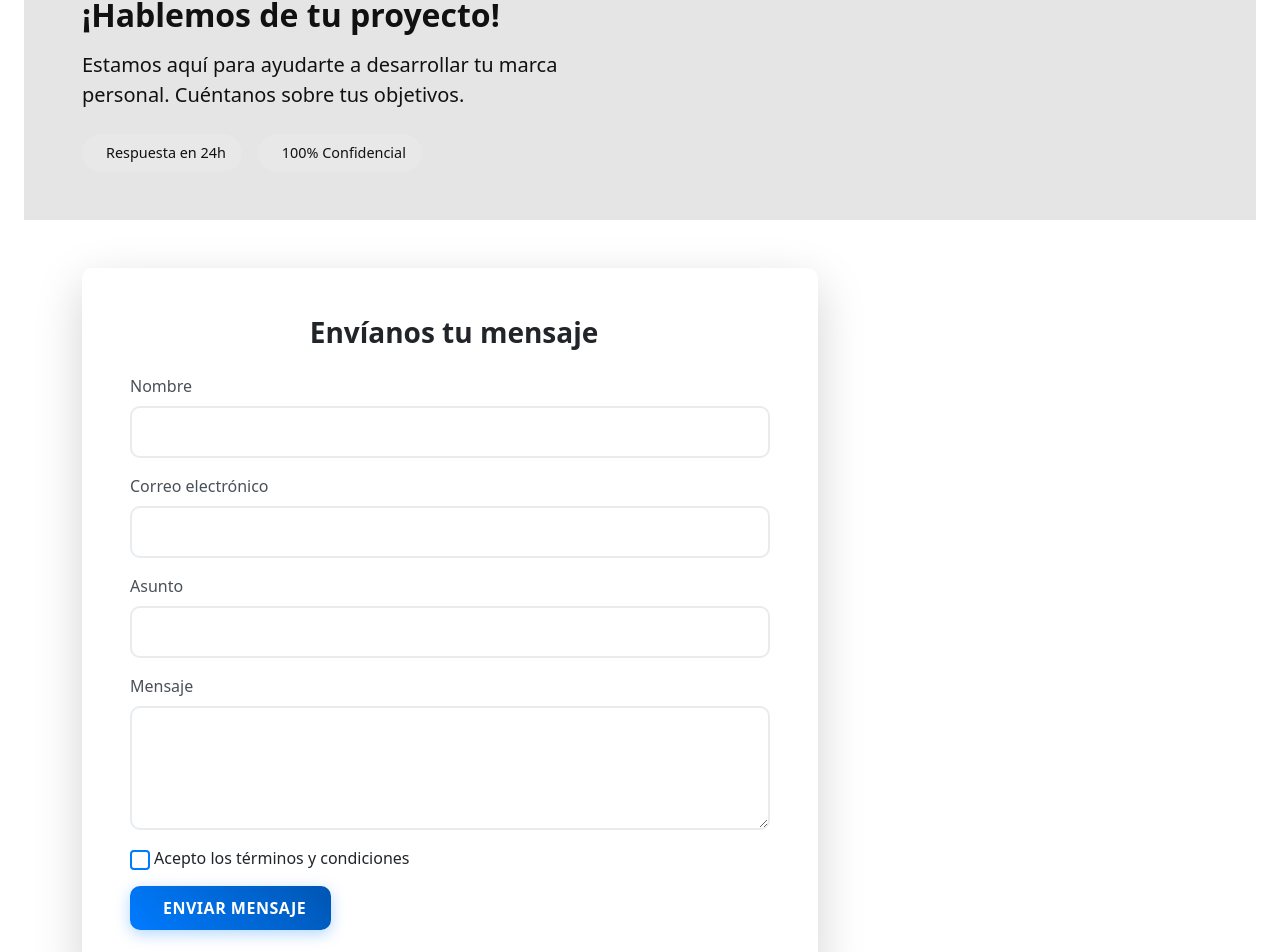
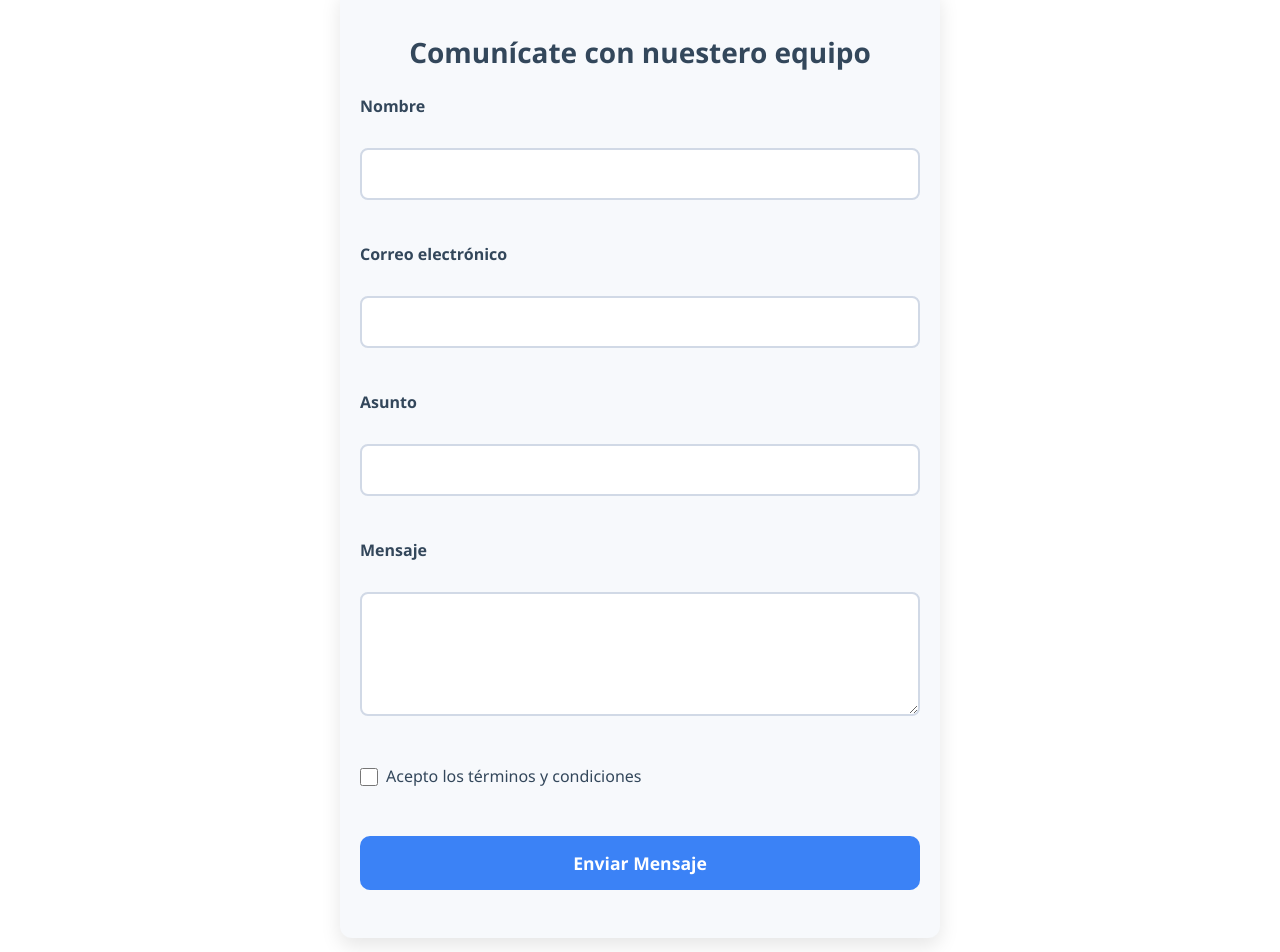
Before and after one commit to cristiancoll321/ProyectoWebAngular, an Angular app in the folder ProyectoAngular/: page /contacto in a window 1280 px wide. Shown: the part 128-1080 px from the top of the page. Built offline with nearby package versions, Linux system fonts and the light colour scheme.

Commit message:
Se corrigio el form

```diff
--- a/ProyectoAngular/src/app/contacto/contacto.component.css
+++ b/ProyectoAngular/src/app/contacto/contacto.component.css
@@ -1,277 +1,104 @@
-/* Hero Section Contacto */
-.contact-hero {
-background: linear-gradient(135deg, #4285f4 0%, #0056b3 100%);
-position: relative;
-overflow: hidden;
-color: #111 !important; /* Cambia el texto a negro */
+/* Estilos básicos para el contenedor */
+.container {
+max-width: 600px;
+margin: 40px auto;
+padding: 20px;
+font-family: 'Segoe UI', Tahoma, Geneva, Verdana, sans-serif;
+background: #f7f9fc;
+border-radius: 12px;
+box-shadow: 0 8px 20px rgba(0,0,0,0.1);
 }
 
-.contact-hero::before {
-content: '';
-position: absolute;
-top: 0;
-left: 0;
-right: 0;
-bottom: 0;
-background: rgba(0, 0, 0, 0.1);
+/* Título */
+h3 {
+text-align: center;
+color: #33475b;
+margin-bottom: 30px;
 }
 
-.contact-hero .container {
-position: relative;
-z-index: 2;
+/* Labels */
+label {
+display: block;
+margin-bottom: 6px;
+font-weight: 600;
+color: #33475b;
 }
 
-.contact-hero h1,
-.contact-hero .lead,
-.contact-hero p,
-.contact-hero .fw-bold {
-color: #111 !important; /* Asegura que los títulos y textos sean negros */
+/* Inputs y textarea */
+input[type="text"],
+input[type="email"],
+textarea {
+width: 100%;
+padding: 12px 15px;
+border: 2px solid #d1d9e6;
+border-radius: 8px;
+font-size: 1rem;
+color: #344054;
+transition: border-color 0.3s ease;
 }
 
-.contact-info-item {
-background: rgba(255, 255, 255, 0.1);
-padding: 8px 16px;
-border-radius: 20px;
-font-size: 0.9rem;
+input[type="text"]:focus,
+input[type="email"]:focus,
+textarea:focus {
+outline: none;
+border-color: #3b82f6;
+box-shadow: 0 0 8px rgba(59, 130, 246, 0.3);
 }
 
-/* Formulario mejorado */
-.form-control, .form-select {
-border: 2px solid #e9ecef;
-border-radius: 10px;
-transition: all 0.3s ease;
-padding: 12px 16px;
+/* Checkbox y label alineados */
+input[type="checkbox"] {
+width: 18px;
+height: 18px;
+margin-right: 8px;
+vertical-align: middle;
 }
 
-.form-control:focus, .form-select:focus {
-border-color: #007bff;
-box-shadow: 0 0 0 0.2rem rgba(0, 123, 255, 0.25);
+label[for="aceptaTerminos"] {
+display: inline-block;
+font-weight: 500;
+color: #33475b;
 }
 
-.form-control-lg, .form-select-lg {
-padding: 16px 20px;
-font-size: 1.1rem;
+/* Mensajes de error */
+div[style*="color:red"] {
+margin-top: 4px;
+font-size: 0.85rem;
+font-style: italic;
 }
 
-.form-label {
-color: #495057;
-margin-bottom: 8px;
+/* Botón */
+button {
+display: block;
+width: 100%;
+padding: 14px 0;
+background-color: #3b82f6;
+border: none;
+border-radius: 10px;
+color: white;
+font-weight: 700;
+font-size: 1.1rem;
+cursor: pointer;
+transition: background-color 0.3s ease;
 }
 
-/* Validaciones */
-.form-control.is-invalid, .form-select.is-invalid {
-border-color: #dc3545;
+button:disabled {
+background-color: #98b7f1;
+cursor: not-allowed;
 }
 
-.form-control.is-invalid:focus, .form-select.is-invalid:focus {
-box-shadow: 0 0 0 0.2rem rgba(220, 53, 69, 0.25);
+button:hover:not(:disabled) {
+background-color: #2563eb;
 }
 
-.invalid-feedback {
-display: block;
-color: #dc3545;
-font-size: 0.875rem;
-margin-top: 5px;
+/* Mensaje de éxito */
+p[style*="color: green"] {
+text-align: center;
+font-weight: 600;
+margin-top: 25px;
+color: #22c55e !important;
 }
 
-/* Checkbox personalizado */
-.form-check-input {
-width: 1.25rem;
-height: 1.25rem;
-border: 2px solid #007bff;
+/* Espaciados */
+div {
+margin-bottom: 18px;
 }
-
-.form-check-input:checked {
-background-color: #007bff;
-border-color: #007bff;
-}
-
-/* Botones mejorados */
-.btn-primary {
-background: linear-gradient(45deg, #007bff, #0056b3);
-border: none;
-border-radius: 10px;
-font-weight: 600;
-text-transform: uppercase;
-letter-spacing: 0.5px;
-transition: all 0.3s ease;
-box-shadow: 0 4px 15px rgba(0, 123, 255, 0.3);
-}
-
-.btn-primary:hover:not(:disabled) {
-transform: translateY(-2px);
-box-shadow: 0 6px 20px rgba(0, 123, 255, 0.4);
-}
-
-.btn-primary:disabled {
-opacity: 0.7;
-transform: none;
-box-shadow: none;
-}
-
-/* Información de contacto */
-.contact-info .card {
-transition: all 0.3s ease;
-}
-
-.contact-info .card:hover {
-transform: translateY(-5px);
-box-shadow: 0 10px 25px rgba(0, 0, 0, 0.1);
-}
-
-.contact-item {
-padding: 10px 0;
-border-bottom: 1px solid #f8f9fa;
-}
-
-.contact-item:last-child {
-border-bottom: none;
-}
-
-.schedule-item {
-padding: 5px 0;
-}
-
-/* Redes sociales */
-.social-links {
-display: flex;
-justify-content: center;
-gap: 15px;
-}
-
-.social-link {
-display: flex;
-align-items: center;
-justify-content: center;
-width: 45px;
-height: 45px;
-background: linear-gradient(45deg, #007bff, #0056b3);
-color: white;
-text-decoration: none;
-border-radius: 50%;
-transition: all 0.3s ease;
-font-size: 1.2rem;
-}
-
-.social-link:hover {
-transform: translateY(-3px) scale(1.1);
-color: white;
-box-shadow: 0 5px 15px rgba(0, 123, 255, 0.4);
-}
-
-/* Alertas personalizadas */
-.alert {
-border: none;
-border-radius: 10px;
-font-weight: 500;
-margin-bottom: 2rem;
-}
-
-.alert-success {
-background: linear-gradient(45deg, #28a745, #20c997);
-color: white;
-}
-
-.alert-danger {
-background: linear-gradient(45deg, #dc3545, #fd7e14);
-color: white;
-}
-
-/* FAQ Cards */
-.bg-light .card {
-transition: all 0.3s ease;
-}
-
-.bg-light .card:hover {
-transform: translateY(-5px);
-box-shadow: 0 10px 25px rgba(0, 0, 0, 0.1);
-}
-
-/* Animaciones */
-@keyframes fadeInUp {
-from {
-opacity: 0;
-transform: translateY(30px);
-}
-to {
-opacity: 1;
-transform: translateY(0);
-}
-}
-
-.card {
-animation: fadeInUp 0.6s ease-out;
-}
-
-/* Loading spinner */
-.fa-spinner {
-animation: spin 1s linear infinite;
-}
-
-@keyframes spin {
-from {
-transform: rotate(0deg);
-}
-to {
-transform: rotate(360deg);
-}
-}
-
-/* Responsive */
-@media (max-width: 768px) {
-.contact-hero h1 {
-font-size: 1.8rem;
-}
-
-.contact-hero .lead {
-font-size: 1rem;
-}
-
-.contact-info-item {
-margin-bottom: 10px;
-}
-
-.btn-lg {
-font-size: 1rem;
-padding: 12px 24px;
-}
-
-.social-links {
-gap: 10px;
-}
-
-.social-link {
-width: 40px;
-height: 40px;
-font-size: 1rem;
-}
-}
-
-/* Efectos adicionales */
-.form-control:hover,
-.form-select:hover {
-border-color: #007bff;
-}
-
-.card-body {
-position: relative;
-overflow: hidden;
-}
-
-.card-body::before {
-content: '';
-position: absolute;
-top: -50%;
-left: -50%;
-width: 200%;
-height: 200%;
-background: linear-gradient(45deg, transparent, rgba(0, 123, 255, 0.05), transparent);
-transform: rotate(-45deg);
-transition: all 0.5s ease;
-opacity: 0;
-}
-
-.card:hover .card-body::before {
-opacity: 1;
-transform: rotate(-45deg) translate(20%, 20%);
-}
--- a/ProyectoAngular/src/app/contacto/contacto.component.html
+++ b/ProyectoAngular/src/app/contacto/contacto.component.html
@@ -1,96 +1,52 @@
-<!-- Hero Section -->
-<div class="contact-hero bg-gradient text-white py-5">
-  <div class="container">
-    <div class="row align-items-center">
-      <div class="col-lg-6">
-        <h1 class="h2 fw-bold mb-3">¡Hablemos de tu proyecto!</h1>
-        <p class="lead mb-4">Estamos aquí para ayudarte a desarrollar tu marca personal. Cuéntanos sobre tus objetivos.</p>
-        <div class="d-flex flex-wrap gap-3">
-          <div class="contact-info-item">
-            <i class="fas fa-clock text-warning me-2"></i>
-            <span>Respuesta en 24h</span>
-          </div>
-          <div class="contact-info-item">
-            <i class="fas fa-shield-alt text-success me-2"></i>
-            <span>100% Confidencial</span>
-          </div>
-        </div>
-      </div>
-      <div class="col-lg-6 text-center">
-        <i class="fas fa-comments fa-5x text-white-50"></i>
-      </div>
-    </div>
-  </div>
-</div>
 
-<!-- Formulario -->
 <div class="container py-5">
-  <div class="row">
-    <div class="col-lg-8">
-      <div class="card shadow-lg border-0">
-        <div class="card-body p-5">
-          <h3 class="text-center mb-4">
-            <i class="fas fa-paper-plane text-primary me-2"></i>
-            Envíanos tu mensaje
-          </h3>
-
-          <!-- Mensaje de éxito -->
-          <div *ngIf="enviado" class="alert alert-success">
-            <i class="fas fa-check-circle me-2"></i>
-            Tu información ha sido enviada correctamente.
-          </div>
-
+  <h3 class="text-center mb-4">Comunícate con nuestero equipo</h3>
   <form [formGroup]="contactForm" (ngSubmit)="onSubmit()" novalidate>
-            <div class="mb-3">
-              <label for="nombre" class="form-label">Nombre</label>
-              <input type="text" id="nombre" class="form-control"
-                formControlName="nombre" [class.is-invalid]="isFieldInvalid('nombre')">
-              <div class="invalid-feedback" *ngIf="isFieldInvalid('nombre')">
+    <div>
+      <label for="nombre">Nombre</label><br>
+      <input type="text" id="nombre" formControlName="nombre" />
+      <div *ngIf="isFieldInvalid('nombre')" style="color:red; font-size: 0.9rem;">
         El nombre es obligatorio y debe tener al menos 2 caracteres.
       </div>
     </div>
-            <div class="mb-3">
-              <label for="email" class="form-label">Correo electrónico</label>
-              <input type="email" id="email" class="form-control"
-                formControlName="email" [class.is-invalid]="isFieldInvalid('email')">
-              <div class="invalid-feedback" *ngIf="isFieldInvalid('email')">
+    <br>
+    <div>
+      <label for="email">Correo electrónico</label><br>
+      <input type="email" id="email" formControlName="email" />
+      <div *ngIf="isFieldInvalid('email')" style="color:red; font-size: 0.9rem;">
         Ingresa un correo válido.
       </div>
     </div>
-            <div class="mb-3">
-              <label for="asunto" class="form-label">Asunto</label>
-              <input type="text" id="asunto" class="form-control"
-                formControlName="asunto" [class.is-invalid]="isFieldInvalid('asunto')">
-              <div class="invalid-feedback" *ngIf="isFieldInvalid('asunto')">
+    <br>
+    <div>
+      <label for="asunto">Asunto</label><br>
+      <input type="text" id="asunto" formControlName="asunto" />
+      <div *ngIf="isFieldInvalid('asunto')" style="color:red; font-size: 0.9rem;">
         El asunto es obligatorio.
       </div>
     </div>
-            <div class="mb-3">
-              <label for="mensaje" class="form-label">Mensaje</label>
-              <textarea id="mensaje" class="form-control"
-                formControlName="mensaje" rows="4" [class.is-invalid]="isFieldInvalid('mensaje')"></textarea>
-              <div class="invalid-feedback" *ngIf="isFieldInvalid('mensaje')">
+    <br>
+    <div>
+      <label for="mensaje">Mensaje</label><br>
+      <textarea id="mensaje" formControlName="mensaje" rows="4"></textarea>
+      <div *ngIf="isFieldInvalid('mensaje')" style="color:red; font-size: 0.9rem;">
         El mensaje es obligatorio y debe tener al menos 10 caracteres.
       </div>
     </div>
-            <div class="form-check mb-3">
-              <input type="checkbox" id="aceptaTerminos" class="form-check-input"
-                formControlName="aceptaTerminos" [class.is-invalid]="isFieldInvalid('aceptaTerminos')">
-              <label for="aceptaTerminos" class="form-check-label">
-                Acepto los términos y condiciones
-              </label>
-              <div class="invalid-feedback" *ngIf="isFieldInvalid('aceptaTerminos')">
+    <br>
+    <div>
+      <input type="checkbox" id="aceptaTerminos" formControlName="aceptaTerminos" />
+      <label for="aceptaTerminos">Acepto los términos y condiciones</label>
+      <div *ngIf="isFieldInvalid('aceptaTerminos')" style="color:red; font-size: 0.9rem;">
         Debes aceptar los términos.
       </div>
     </div>
-            <button type="submit" class="btn btn-primary"
-              [disabled]="isSubmitting">
-              <span *ngIf="!isSubmitting"><i class="fas fa-paper-plane me-2"></i>Enviar Mensaje</span>
-              <span *ngIf="isSubmitting"><i class="fas fa-spinner fa-spin me-2"></i>Enviando...</span>
+    <br>
+    <button type="submit" [disabled]="isSubmitting">
+      {{ isSubmitting ? 'Enviando...' : 'Enviar Mensaje' }}
     </button>
+    <p *ngIf="enviado" style="color: green; margin-top: 15px;">
+      Tu información ha sido enviada correctamente.
+    </p>
   </form>
 </div>
-      </div>
-    </div>
-
-    <!-- Aquí sigues con la sección de Información de contacto y FAQ como la tenías -->
--- a/ProyectoAngular/src/app/contacto/contacto.component.ts
+++ b/ProyectoAngular/src/app/contacto/contacto.component.ts
@@ -39,7 +39,6 @@ export class ContactoComponent implements OnInit {
 
       console.log('✅ Datos enviados:', this.contactForm.value);
 
-      // Simular envío y resetear después
       setTimeout(() => {
         this.isSubmitting = false;
         this.contactForm.reset();
```
Lines whose indentation alone changed are shown as unchanged.
